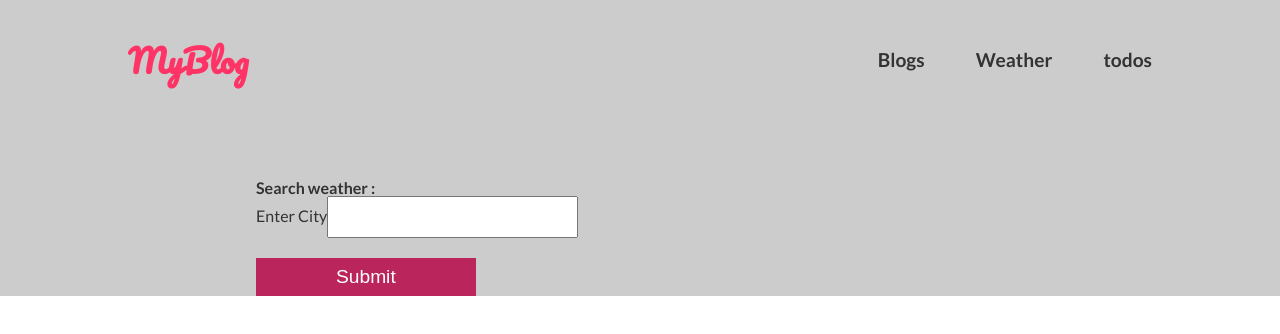
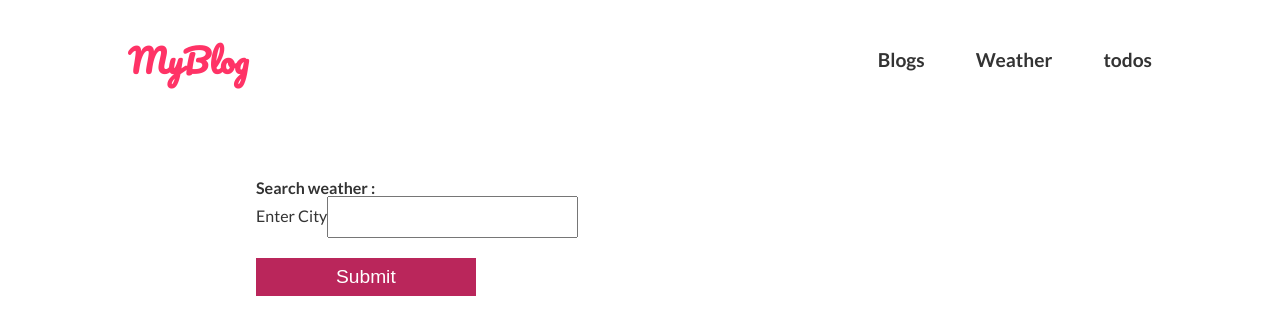
Before and after one commit to techswarn/mainapp, a React (Create React App) app: page /weather in a window 1280 px wide. Shown: the top 334 px of the page. Built offline with nearby package versions, Linux system fonts and the light colour scheme.

Commit message:
code update

```diff
--- a/src/index.css
+++ b/src/index.css
@@ -112,7 +112,6 @@ body{
   max-width: 120rem;
   padding: 0 8rem;
   margin: 0 auto;
-  background-color: #ccc;
 }
 
 
```
